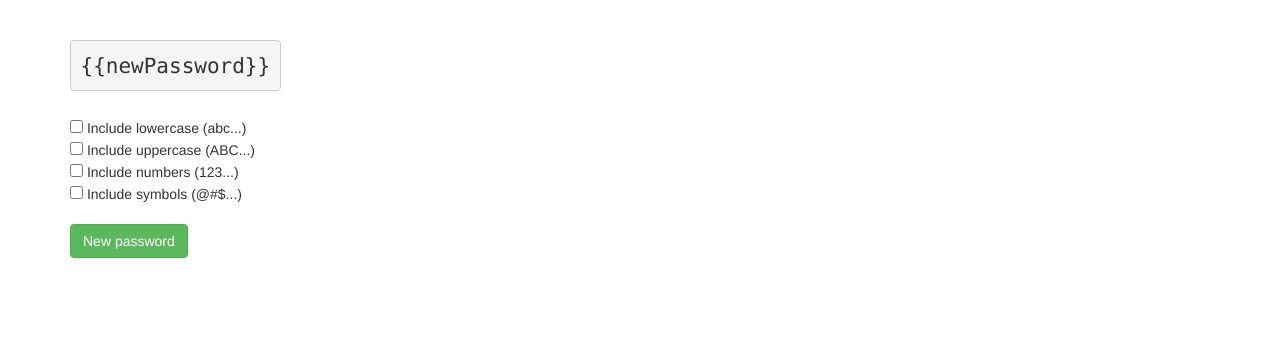
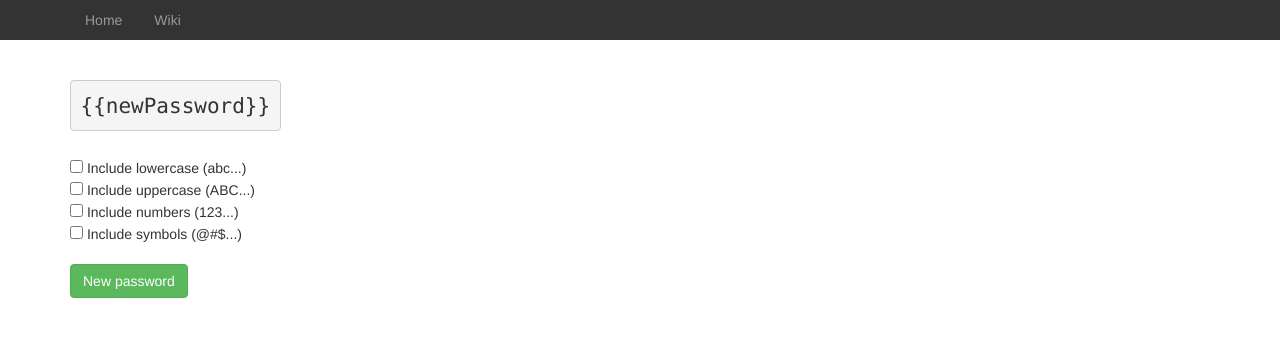
Before and after one commit to bmaupin/bmaupin.github.io, a Jekyll site: the page built from index.html, in a window 1280 px wide. Shown: the top 337 px of the page. Built offline with Jekyll 4.4.1, drawn with Linux system fonts in a browser that asks for light colours; nearby versions of some CDN libraries; Markdown is read by kramdown in place of the engine named in the settings; a script that is not in the unit is left out.

Commit message:
Add header to password generator page

```diff
--- a/css/style.css
+++ b/css/style.css
@@ -1,21 +1 @@
-body {
-  /*padding: 50px;*/
-}
-
-div {
-  margin: 20px 0;
-}
-
-/* bootstrap pre has a bottom margin of 10px, so get rid of it for easier consistency */
-pre {
-  margin: 0;
-}
-
-.container {
-  /*max-width: 730px;*/
-}
-
-#newPassword {
-  display: inline-block;
-  font-size: 1.5em;
-}
+@import "header.css";
--- a/index.html
+++ b/index.html
@@ -1,3 +1,6 @@
+---
+layout:
+---
 <!doctype html>
 <html ng-app="app">
   <head>
@@ -8,11 +11,29 @@
     <script src="js/app.js"></script>
     <link rel="stylesheet" href="https://maxcdn.bootstrapcdn.com/bootstrap/3.3.1/css/bootstrap.min.css">
     <link rel="stylesheet" href="css/style.css">
+    <style type="text/css">
+    #content {
+      margin-top: 20px;
+    }
+    #content div {
+      margin: 20px 0;
+    }
+    /* bootstrap pre has a bottom margin of 10px, so get rid of it for easier consistency */
+    pre {
+      margin: 0;
+    }
+
+    #newPassword {
+      display: inline-block;
+      font-size: 1.5em;
+    }
+    </style>
   </head>
   <body>
-    <div class="container" ng-controller="Controller">
+    {% include header.html %}
+    <div class="container" id="content" ng-controller="Controller">
       <div>
-        <pre id="newPassword" class="form-group-lg" select-on-click>{{newPassword}}</pre>
+        <pre id="newPassword" class="form-group-lg" select-on-click>{% raw %}{{newPassword}}{% endraw %}</pre>
       </div>
       <div>
         <input type="checkbox" ng-model="includeLower" ng-change="updateClasses()"> Include lowercase (abc...)<br/>
```
